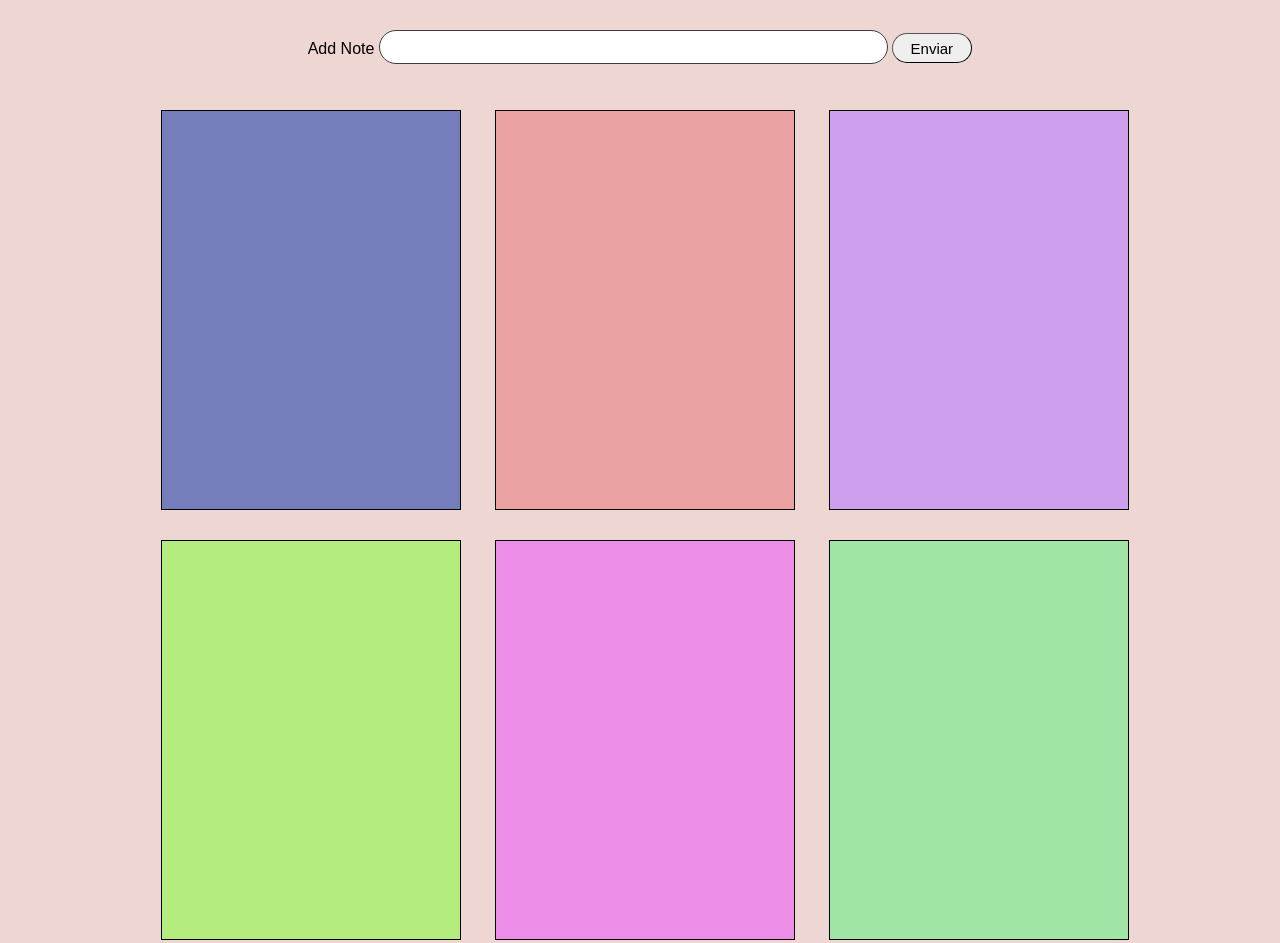
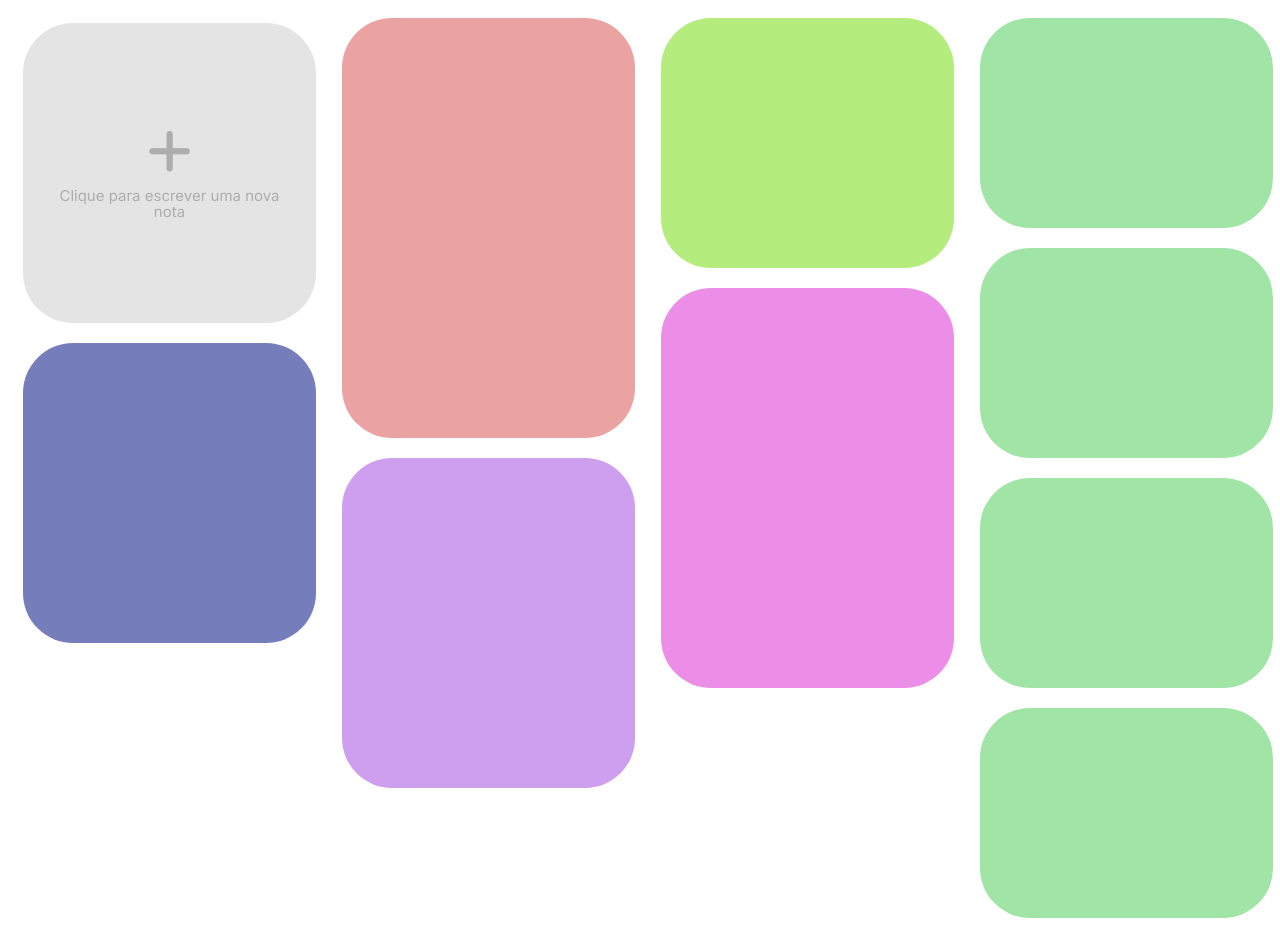
Before and after one commit to gstcarv/wyden-notes, a website built with webpack: page client/public/index.html in a window 1280 px wide. Built offline with nearby package versions, Linux system fonts and the light colour scheme; files whose address does not match are found by name.

Commit message:
Changed card styles

```diff
--- a/client/public/index.html
+++ b/client/public/index.html
@@ -6,51 +6,79 @@
     <meta name="viewport" content="width=device-width, initial-scale=1.0">
     <title>Note APP</title>
     <link href="style.css" rel="stylesheet" type="text/css">
+
+    <link rel="preconnect" href="https://fonts.googleapis.com">
+    <link rel="preconnect" href="https://fonts.gstatic.com" crossorigin>
+    <link href="https://fonts.googleapis.com/css2?family=Inter:wght@100;400;500;600&display=swap" rel="stylesheet">
+
+    <script src="https://kit.fontawesome.com/42f966617b.js" crossorigin="anonymous"></script>
 </head>
 
 <body>
-    <form id="noteForm">
+    <!-- <form id="noteForm">
         <label for="addnote">Add Note</label>
         <input type="text" id="addnote">
         <button type="submit">Enviar</button>
-    </form>
+    </form> -->
+
+
 
     <main class="container">
-        <ul class="note">
-            <li class="One">
+            <div class="note write-note">
+                <i class="fa-solid fa-plus"></i>
+
+                <span>Clique para escrever uma nova nota</span>
+            </div>
+
+            <div class="note One">
                 <h2> </h2>
                 <p></p>
                 <p></p>
-            </li>
-            <li class="Two">
+            </div>
+            <div class="note Two">
                 <h2> </h2>
                 <p></p>
                 <p></p>
-            </li>
-            <li class="Three">
+            </div>
+            <div class="note Three">
                 <h2> </h2>
                 <p></p>
                 <p></p>
-            </li>
-            <li class="Four">
+            </div>
+            <div class="note Four">
                 <h2> </h2>
                 <p></p>
                 <p></p>
-            </li>
-            <li class="Five">
+            </div>
+            <div class="note Five">
                 <h2> </h2>
                 <p></p>
                 <p></p>
-            </li>
-            <li class="Six">
+            </div>
+            <div class="note Six">
                 <h2> </h2>
                 <p></p>
                 <p></p>
-            </li>
+            </div>
+            <div class="note Six">
+                <h2> </h2>
+                <p></p>
+                <p></p>
+            </div>
 
-        </ul>
+            <div class="note Six">
+                <h2> </h2>
+                <p></p>
+                <p></p>
+            </div>
+            <div class="note Six">
+                <h2> </h2>
+                <p></p>
+                <p></p>
+            </div>
+    </main>
 
-    </main>
+
 </body>
 
 </html>
--- a/client/public/style.css
+++ b/client/public/style.css
@@ -1,13 +1,16 @@
+* {
+    font-family: Inter, sans-serif;
+}
 
 body{
-    background-color: rgb(238, 214, 210);
+    background-color: #fff;
     font-family: Arial, sans-serif;
     text-align: center;
     font-size: 1em;
     line-height: 1em;
     width: 100%;
     height: 100%;
-    margin: 0;
+
     padding: 0;
 }
 
@@ -32,45 +35,65 @@ button{
     padding-left: 5px;
 }
 
-div{
-    display: contents;
-    justify-content: space-between;
-}
 .container{
-    display: flex;
+    /* display: flex; */
+    column-count: 4;
+    padding: 10px;
 }
 
-.note li {
-    width: 300px;
-    height: 400px;
-    margin-right: 30px;
-    margin-bottom: 30px;
+.container .note {
+    margin: 5px;
+    /* flex-wrap: wrap; */
     padding: initial;
-    display: inline-block;
-    vertical-align: -webkit-baseline-middle;
     box-sizing: border-box;
-    border-color: black;
-    border-width: 1.5px;
-    border-style: solid;
+    border-radius: 50px;
+    break-inside: avoid-column;
+}
+
+ .write-note {
+    background-color: #e4e4e4;
+    height: 300px;
+    display: flex;
+    justify-content: center;
+    align-items: center;
+    cursor: pointer;
+    flex-direction: column;
+
+}
+
+.write-note i {
+    font-size: 50px;
+    color: #adadad;
+}
+
+.write-note span {
+    margin-top: 12px;
+    color: #adadad;
+    padding: 0 35px;
+    font-size: 15px;
 }
 
 .One {
     background-color: rgb(118, 125, 187);
-
+    height: 300px;
 }
 .Two{
     background-color: rgb(235, 162, 162);
-
+    height: 420px;
 }
 .Three {
     background-color: rgb(206, 159, 238);
+    height: 330px;
 }
 .Four {
     background-color: rgb(181, 236, 126);
+    height: 250px;
 }
 .Five{
     background-color: rgb(236, 141, 232);
+    height: 400px;
 }
 .Six{
     background-color: rgb(160, 229, 165);
+    height: 210px;
 }
```
Also changed, not shown: 2 other files.
